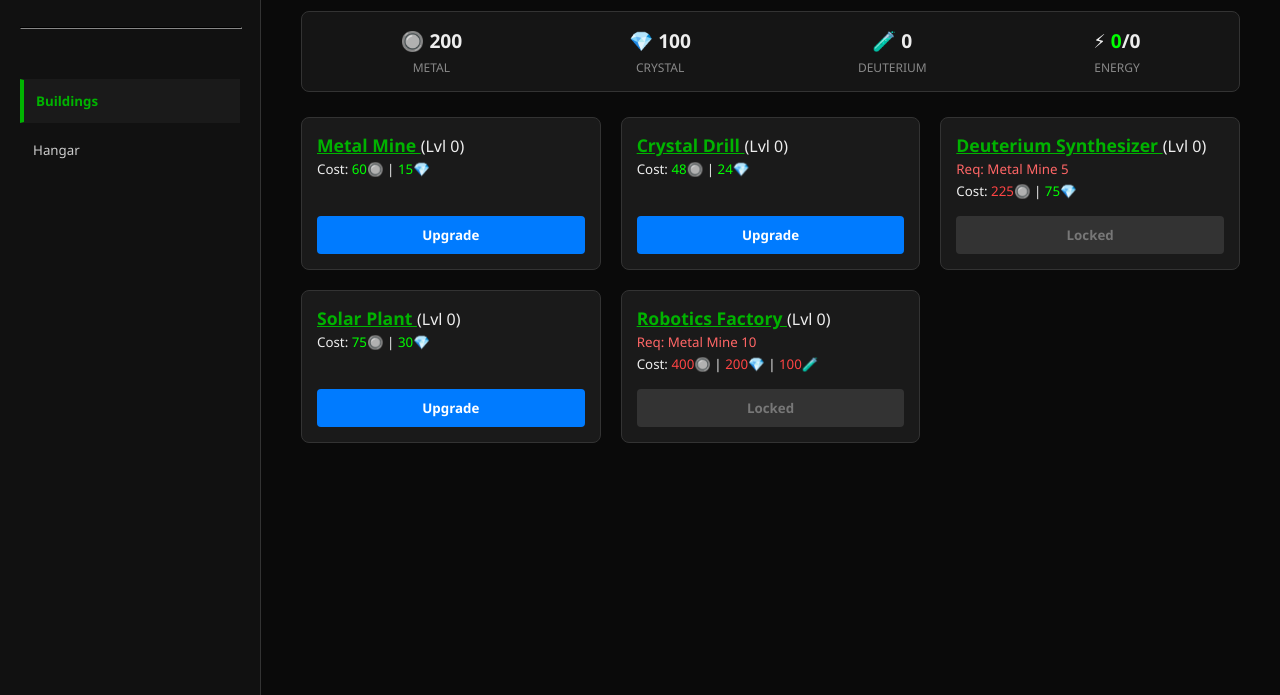
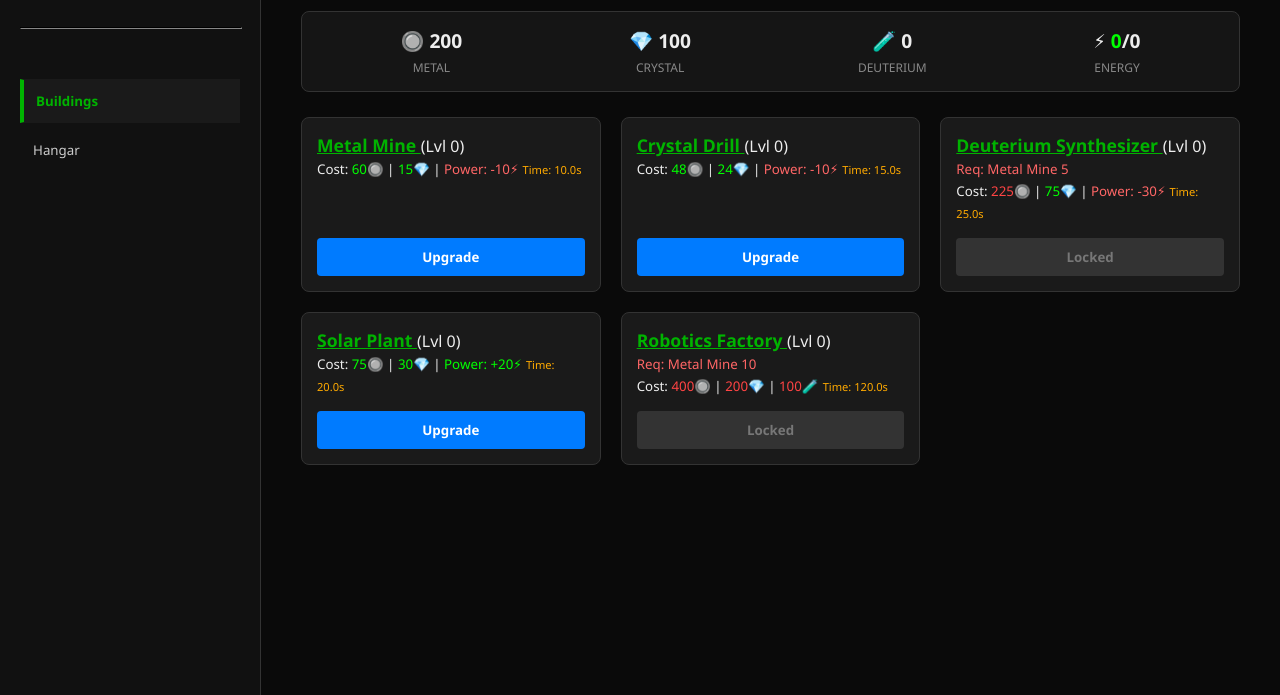
Before and after one commit to joaodperes/Stardust, a website built with Vite: page index.html in a window 1280 px wide. Shown: the part 105-800 px from the top of the page. Built offline with nearby package versions, Linux system fonts and the light colour scheme.

Commit message:
Minor visual tweaks and energy usage adjustment

```diff
--- a/src/economy.js
+++ b/src/economy.js
@@ -66,19 +66,28 @@ export const Economy = {
 
     // Calculate max energy from Solar Plants
     updateEnergy() {
-        let totalEnergy = 0;
+        let produced = 0;
+        let consumed = 0;
 
         for (let key in gameData.buildings) {
             let b = gameData.buildings[key];
-            // If weight is negative, this ADDS to total.
-            // If weight is positive, this SUBTRACTS from total.
-            totalEnergy -= (b.level * b.energyWeight);
+            if (b.level === 0) continue;
+
+            // Formula: Base * Level * (1.1 ^ Level)
+            // You can tweak 1.1 to change difficulty. OGame uses ~1.1
+            let energyFactor = Math.floor(b.energyWeight * b.level * Math.pow(1.1, b.level));
+
+            if (b.energyWeight < 0) {
+                // It's a producer (Solar) - convert negative to positive
+                produced += Math.abs(energyFactor);
+            } else {
+                // It's a consumer
+                consumed += energyFactor;
+            }
         }
 
-        // Since we want to display "Max" (Total possible) vs "Current" (Available)
-        let solar = gameData.buildings.solar;
-        gameData.resources.maxEnergy = solar.level * Math.abs(solar.energyWeight);
-        gameData.resources.energy = totalEnergy;
+        gameData.resources.maxEnergy = produced;
+        gameData.resources.energy = produced - consumed;
     },
 
     formatNum(num) {
--- a/src/gameData.js
+++ b/src/gameData.js
@@ -32,9 +32,9 @@ export let gameData = {
         maxEnergy: 0
     },
     buildings: {
-        mine: createBuilding("Metal Mine", "Produces metal", 60, 15, 0, 60, 10, 2, "/h"),
-        crystal: createBuilding("Crystal Drill", "Produces crystal", 48, 24, 0, 30, 15, 1, "/h"),
-        deuterium: createBuilding("Deuterium Synthesizer", "Produces deuterium", 225, 75, 0, 10, 25, 3, "/h", {
+        mine: createBuilding("Metal Mine", "Produces metal", 60, 15, 0, 60, 10, 10, "/h"),
+        crystal: createBuilding("Crystal Drill", "Produces crystal", 48, 24, 0, 30, 15, 10, "/h"),
+        deuterium: createBuilding("Deuterium Synthesizer", "Produces deuterium", 225, 75, 0, 10, 25, 30, "/h", {
             mine: { 1: 5, 5 : 10 }, // Lvl 1: requires Mine Lvl 5; Lvl 5: requires Mine Lvl 10
             crystal: { 2 : 2}
         }),
--- a/src/main.js
+++ b/src/main.js
@@ -30,6 +30,7 @@ const UI = {
                     </strong> (Lvl <span id="lvl-${key}">0</span>)
                     <div id="req-${key}"></div>
                     <small id="cost-${key}"></small>
+                    <small id="time-${key}"></small>
                 </div>
                 <button id="btn-${key}" onclick="Game.buyBuilding('${key}')">Upgrade</button>
             </div>`;
@@ -86,7 +87,7 @@ const UI = {
 
             // 2. Calculate Energy Consumption
             let eWeight = b.energyWeight;
-            let eValue = nextLvl * Math.abs(eWeight);
+            let eValue = nextLvl * Math.floor(Math.abs(eWeight) * nextLvl * Math.pow(1.1, nextLvl));
             let energyFlow = "";
 
             if (eWeight < 0) {
@@ -172,7 +173,24 @@ const UI = {
             let costHtml = "Cost: " + this.getSpan(costs.metal, r.metal, icons.metal);
             if (costs.crystal > 0) costHtml += " | " + this.getSpan(costs.crystal, r.crystal, icons.crystal);
             if (costs.deuterium > 0) costHtml += " | " + this.getSpan(costs.deuterium, r.deuterium, icons.deuterium);
+
+            // Add power usage to same line
+            let nextLevel = b.level + 1;
+            if (b.energyWeight !== 0) {
+                let nextPower = nextLevel * Math.abs(b.energyWeight);
+                let powerColor = b.energyWeight < 0 ? "#00ff00" : "#ff6666";
+                let powerSymbol = b.energyWeight < 0 ? "+" : "-";
+                costHtml += ` | <span style="color:${powerColor}">Power: ${powerSymbol}${nextPower}⚡</span>`;
+            }
             document.getElementById(`cost-${key}`).innerHTML = costHtml;
+
+            // Calculate and display build time for next level
+            let standardTime = b.baseTime * Math.pow(b.timeGrowth, b.level);
+            let robotLvl = gameData.buildings.robotics?.level || 0;
+            let bonusMultiplier = Math.pow(0.99, robotLvl);
+            let finalTime = standardTime * bonusMultiplier;
+            let timeHtml = `<small style="color:#ffaa00">Time: ${finalTime.toFixed(1)}s</small>`;
+            document.getElementById(`time-${key}`).innerHTML = timeHtml;
 
             // Disable logic
             let btn = document.getElementById(`btn-${key}`);
--- a/style.css
+++ b/style.css
@@ -18,7 +18,7 @@ body {
 
 h1, h2, h3 {
     margin-top: 0;
-    color: #007bff; /* Title Color */
+    color: #00b300; /* Title Color */
 }
 
 button {
```
